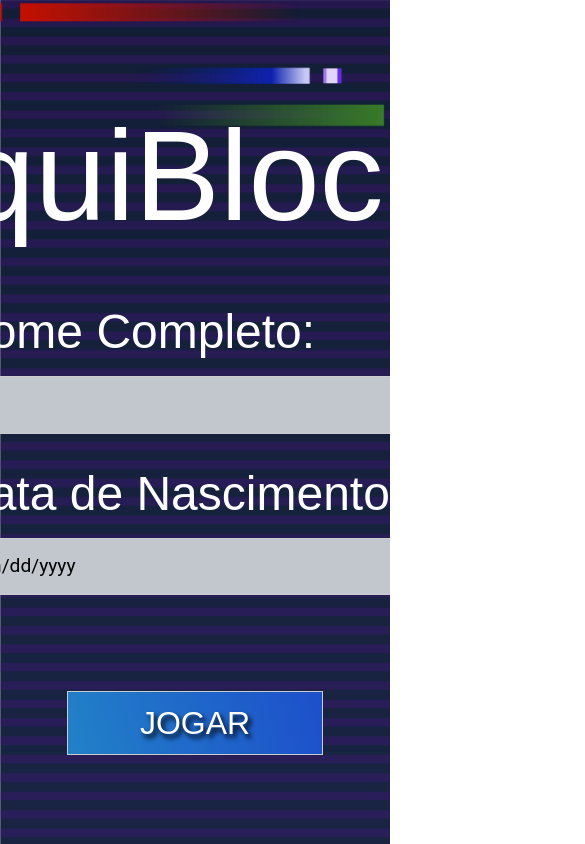
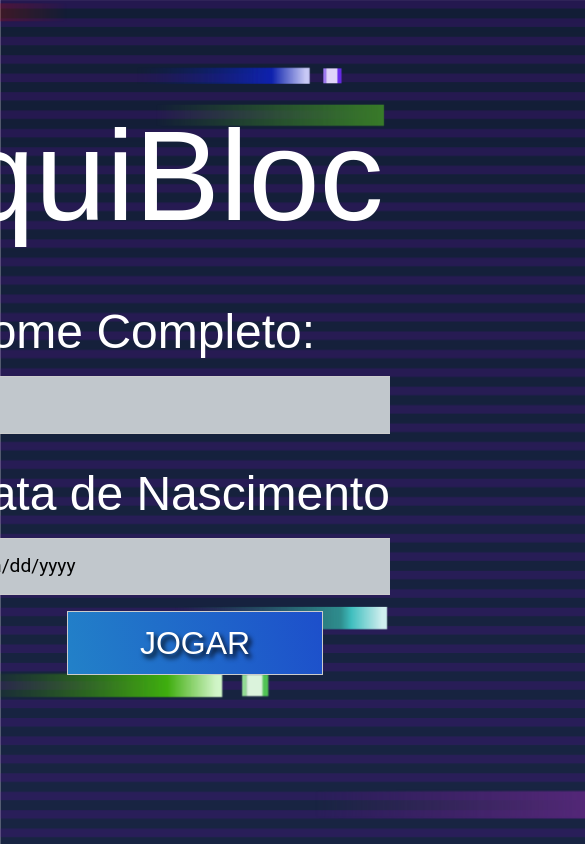
Before and after one commit to ViniMSLima/EquiBlocks, a React (Create React App) app in the folder front/: page / in a window 390 px wide. Shown: the top 844 px of the page, 585 px wide, since content can reach past the window. Built offline with nearby package versions, Linux system fonts and the light colour scheme; a web font is replaced by a local one.

Commit message:
Finishing styles and other changes

```diff
--- a/front/src/Components/Input/styles.module.scss
+++ b/front/src/Components/Input/styles.module.scss
@@ -18,5 +18,5 @@
   outline: none;
   border-radius: 10px;
   font-size: 0.4em;
-  font-family: Roboto, 'sans-serif';
+  font-family: "Roboto", sans-serif;
 }
--- a/front/src/Pages/Home/index.js
+++ b/front/src/Pages/Home/index.js
@@ -17,6 +17,9 @@ import purpleSquare from "../../Img/home/quadrado.png";
 import redLine from "../../Img/home/redLine.png";
 import blueLine from "../../Img/home/blueLine.png";
 import greenLine from "../../Img/home/greenLine.png";
+import cyanLine from "../../Img/home/cyanLine.png";
+import lightGreenLine from "../../Img/home/lightGreenLine.png";
+import purpleLine from "../../Img/home/purpleLine.png";
 
 export default function Home() {
   const navigate = useNavigate();
@@ -79,6 +82,10 @@ export default function Home() {
           <img src={greenCircle} className={styles.greenCircle}></img>
           <img src={purpleSquare} className={styles.purpleSquare}></img>
           <img src={blueStar} className={styles.blueStar}></img>
+
+          <img src={cyanLine} className={styles.lineCyan}></img>
+          <img src={lightGreenLine} className={styles.lineLightGreen}></img>
+          <img src={purpleLine} className={styles.linePurple} id="purpleLine"></img>
         </Col>
         <Col lg="12" xl="12" xxl="7" className={styles.text}>
           <div className={styles.title}>
@@ -104,6 +111,11 @@ export default function Home() {
           </button>
         </Col>
       </Row>
+      <Row className={styles.row}>
+          <div className={styles.greenDonutDiv}>
+            <img src={greenDonut} className={styles.greenDonut}></img>
+          </div>
+      </Row>
     </div>
   );
 }
--- a/front/src/Pages/Home/styles.module.scss
+++ b/front/src/Pages/Home/styles.module.scss
@@ -29,6 +29,7 @@
   flex-direction: column;
   align-items: center;
   justify-content: center;
+  z-index: 1000;
 }
 
 .rowText {
@@ -50,6 +51,20 @@
   width: 8em;
   padding: 0;
   text-shadow:3px 4px 5px black;
+  margin-top: 0.5em;
+}
+
+.greenDonutDiv {
+  display: flex;
+  justify-content: center;
+}
+
+.greenDonut {
+  height: 10em;
+  margin-left: 15em;
+  position: fixed;
+  bottom: 0;
+  z-index: 100;
 }
 
 .shapes {
@@ -68,28 +83,28 @@
 
 .greenCircle {
   height: 80%;
-  z-index: 1;
+  z-index: 100;
   position: absolute;
   bottom: 0;
 }
 
 .purpleSquare {
-  z-index: 2;
+  z-index: 200;
   transform: rotate(-24deg);
   position: absolute;
   left: 3em;
   height: 40%;
   top: 40%;
-  animation: moveAnimationRight 10s ease-in-out infinite;
+  animation: moveAnimationRight 14s ease-in-out infinite;
 }
 
 .blueStar {
-  z-index: 3;
+  z-index: 300;
   height: 50%;
   position: absolute;
   left: 13em;
   top: 20%;
-  animation: moveAnimationLeft 12s ease-in-out infinite;
+  animation: moveAnimationLeft 16s ease-in-out infinite;
 }
 
 .redLine {
@@ -111,9 +126,34 @@
   margin-top: 2em;
 }
 
+.lineCyan {
+  height: 2em;
+  position: absolute;
+  bottom: 25%;
+  left: 0;
+  animation: cyanLineMoving 10s ease-in-out infinite;
+}
+
+.lineLightGreen {
+  height: 2em;
+  position: absolute;
+  bottom: 17%;
+  left: 0;
+  animation: cyanLineMoving 16s ease-in-out infinite;
+}
+
+.linePurple {
+  height: 2em;
+  position: absolute;
+  bottom: 3%;
+  left: 0;
+  animation: cyanLineMoving 8s ease-in-out infinite;
+  z-index: 1;
+}
+
 .lineRed {
   height: 1.5em;
-  animation: redLineMoving 10s ease-in-out infinite;
+  animation: redLineMoving 7s ease-in-out infinite;
 }
 
 .lineBlueGreen {
@@ -153,6 +193,7 @@
     transform: translateX(-100%);
   }
 }
+
 @keyframes greenBlueLineMoving {
   0% {
     transform: translateX(-50vw);
@@ -162,9 +203,21 @@
   }
 }
 
-@media screen and (max-width: 1500px) {
-  .home {
-    margin-bottom: 2em;
+@keyframes cyanLineMoving {
+  0% {
+    transform: translateX(-50vw);
+  }
+  100% {
+    transform: translateX(100vw);
+  }
+}
+
+@keyframes purpleLineMoving {
+  0% {
+    transform: translateX(-50vw);
+  }
+  100% {
+    transform: translateX(100vw);
   }
 }
 
@@ -202,19 +255,17 @@
     height: 5em;
   }
 
+  .greenDonutDiv {
+    display: none;
+  }
+
   @keyframes greenBlueLineMoving {
     0% {
-      transform: translateX(-70vw);
+      transform: translateX(-100vw);
     }
     100% {
-      transform: translateX(100vw);
+      transform: translateX(95vw);
     }
-  }
-}
-
-@media screen and (max-width: 1485px) {
-  .redSquare {
-    display: none;
   }
 }
 
@@ -252,6 +303,10 @@
     height: 5em;
   }
 
+  .greenDonutDiv {
+    display: none;
+  }
+
   @keyframes greenBlueLineMoving {
     0% {
       transform: translateX(-70vw);
@@ -261,3 +316,26 @@
     }
   }
 }
+
+@media screen and (max-width: 1485px) {
+  .redSquare {
+    display: none;
+  }
+}
+
+@media screen and (max-width: 1500px) {
+  .home {
+    margin-bottom: 2em;
+  }
+}
+
+@media screen and (max-width: 1832px) {
+  @keyframes greenBlueLineMoving {
+    0% {
+      transform: translateX(-70vw);
+    }
+    100% {
+      transform: translateX(100vw);
+    }
+  }
+}
--- a/front/src/index.css
+++ b/front/src/index.css
@@ -6,6 +6,7 @@ body {
   -webkit-font-smoothing: antialiased;
   -moz-osx-font-smoothing: grayscale;
   background-image: url("./Img/home/fundo.png");
+  overflow-x: hidden;
 }
 
 code {
```
